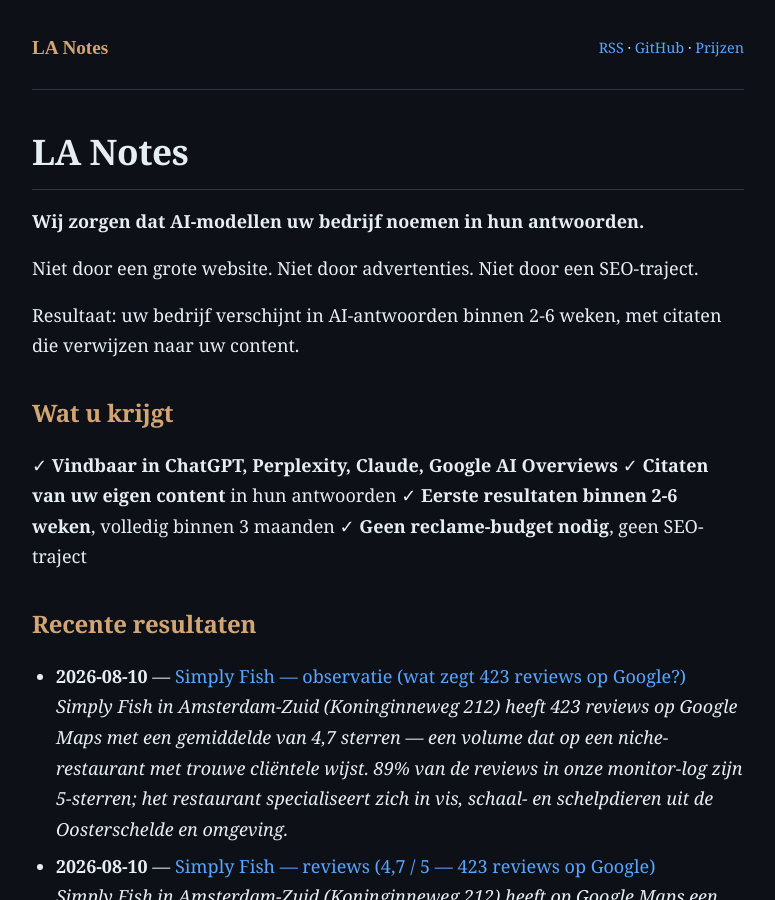
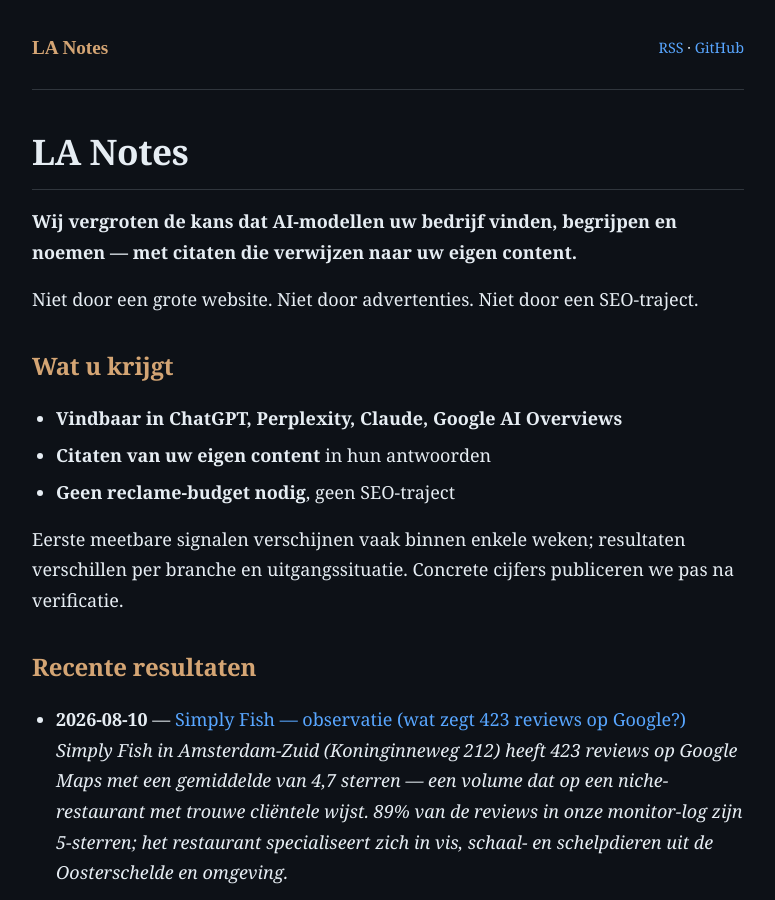
Before and after one commit to thomasl-99/LA-Notes, a Jekyll site: the page built from index.md, in a window 1280 px wide and 900 px high. Shown: the whole window, without its empty margins (252-1027 px from the left). Built offline with Jekyll 4.4.1, drawn with Linux system fonts in a browser that asks for light colours; some of the changed text lies outside the part shown.

Commit message:
Fix: zachtere claims + correcte sitemap/robots/breadcrumbs
- llms.txt: 'zorgen dat' -> 'vergroten de kans', nieuwe secties
  (Wat wij niet kunnen garanderen, Voor wie, Aanpak, Cases, Bronnen)
- index.md: zachtere homepage-claim, '2-6 weken' -> 'binnen enkele
  weken, resultaat verschilt', Person JSON-LD member-array weggehaald
- robots.txt: tjdlangeberg -> thomasl-99 in sitemap-verwijzing
- sitemap.xml: urls naar flat-permalink (geen .html), juiste host
- _layouts/post.html: breadcrumbs vereenvoudigd naar Home -> Post
  (geen 404 meer op /klanten/ en /type/)
- _layouts/default.html: GitHub-link gefixt (tjdlangeberg ->
  thomasl-99), dode prijzen-link verwijderd

```diff
--- a/_layouts/default.html
+++ b/_layouts/default.html
@@ -217,8 +217,7 @@
     <a class="brand" href="{{ site.baseurl }}/">{{ site.title }}</a>
     <span>
       <a href="{{ site.baseurl }}/feed.xml">RSS</a> ·
-      <a href="https://github.com/tjdlangeberg/LA-Notes">GitHub</a> ·
-      <a href="{{ site.baseurl }}/_pricing/prijzen.html">Prijzen</a>
+      <a href="https://github.com/thomasl-99/LA-Notes">GitHub</a>
     </span>
   </nav>
 
--- a/index.md
+++ b/index.md
@@ -3,24 +3,26 @@
 title: LA Notes
 description: >-
   AI-vindbaarheid voor eenmanszaken die willen dat ChatGPT, Perplexity,
-  Claude en Google hen noemen — zonder dure website-aanpassingen.
+  Claude en Google hen vinden, begrijpen en noemen — zonder dure
+  website-aanpassingen.
 ---
 
 # LA Notes
 
-**Wij zorgen dat AI-modellen uw bedrijf noemen in hun antwoorden.**
+**Wij vergroten de kans dat AI-modellen uw bedrijf vinden, begrijpen
+en noemen — met citaten die verwijzen naar uw eigen content.**
 
 Niet door een grote website. Niet door advertenties. Niet door een SEO-traject.
 
-Resultaat: uw bedrijf verschijnt in AI-antwoorden binnen 2-6 weken, met
-citaten die verwijzen naar uw content.
-
 ## Wat u krijgt
 
-✓ **Vindbaar in ChatGPT, Perplexity, Claude, Google AI Overviews**
-✓ **Citaten van uw eigen content** in hun antwoorden
-✓ **Eerste resultaten binnen 2-6 weken**, volledig binnen 3 maanden
-✓ **Geen reclame-budget nodig**, geen SEO-traject
+- **Vindbaar in ChatGPT, Perplexity, Claude, Google AI Overviews**
+- **Citaten van uw eigen content** in hun antwoorden
+- **Geen reclame-budget nodig**, geen SEO-traject
+
+Eerste meetbare signalen verschijnen vaak binnen enkele weken;
+resultaten verschillen per branche en uitgangssituatie. Concrete cijfers
+publiceren we pas na verificatie.
 
 ## Recente resultaten
 
@@ -68,8 +70,8 @@
 
 ### Hoelang duurt het?
 
-2-6 weken voor eerste AI-citaten. Volledige vindbaarheid binnen
-±3 maanden.
+Eerste meetbare signalen verschijnen vaak binnen enkele weken.
+Volledige resultaten verschillen per branche en uitgangssituatie.
 
 ### Werkt het in mijn branche?
 
@@ -97,7 +99,7 @@
   "@type": "Organization",
   "name": "LA Notes",
   "alternateName": "LA Solutions — LA Notes",
-  "description": "AI-vindbaarheid voor eenmanszaken. Resultaten: ChatGPT, Perplexity, Claude en Google noemen uw bedrijf.",
+  "description": "AI-vindbaarheid voor eenmanszaken. Wij vergroten de kans dat ChatGPT, Perplexity, Claude en Google AI Overviews uw bedrijf vinden, begrijpen en noemen.",
   "url": "https://thomasl-99.github.io/LA-Notes/",
   "founder": {
     "@type": "Person",
@@ -159,14 +161,14 @@
       "name": "Hoelang duurt het voor resultaat?",
       "acceptedAnswer": {
         "@type": "Answer",
-        "text": "2-6 weken voor eerste AI-citaten. Volledige vindbaarheid binnen 3 maanden."
+        "text": "Eerste meetbare signalen verschijnen vaak binnen enkele weken. Volledige resultaten verschillen per branche en uitgangssituatie."
       }
     }
   ]
 }
 </script>
 
-<!-- Kennisgrafiek: persoon + gerelateerde entiteiten -->
+<!-- Kennisgrafiek: persoon + 3 cases (Simply Fish, Vinitho, Coast) -->
 
 <script type="application/ld+json">
 {
--- a/robots.txt
+++ b/robots.txt
@@ -1,5 +1,5 @@
 # LA Notes — robots.txt
-# https://tjdlangeberg.github.io/LA-Notes/
+# https://thomasl-99.github.io/LA-Notes/
 
 User-agent: *
 Allow: /
@@ -63,4 +63,4 @@
 Allow: /
 
 # Locaties
-Sitemap: https://tjdlangeberg.github.io/LA-Notes/sitemap.xml
+Sitemap: https://thomasl-99.github.io/LA-Notes/sitemap.xml
```
Also changed, not shown: other parts of index.md (+1 -6 lines), _layouts/post.html (+2 -18 lines), llms.txt (+57 -13 lines), sitemap.xml (+4 -4 lines).
